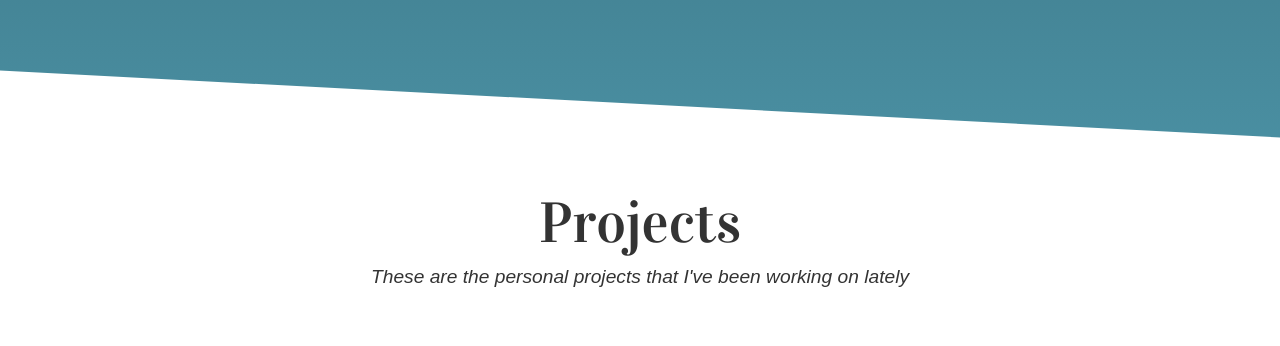
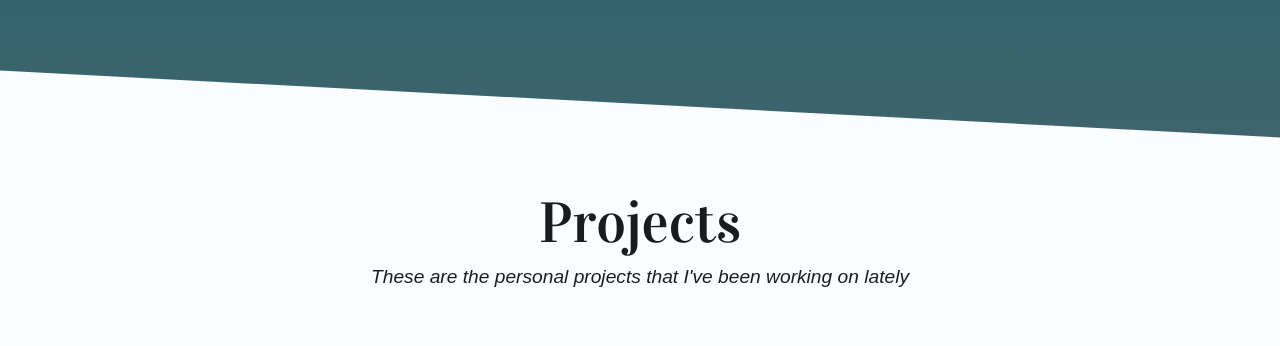
Before and after one commit to erikryverling/website, a React app: page / in a window 1280 px wide. Shown: the part 675-1021 px from the top of the page. Built offline with nearby package versions, Linux system fonts and the light colour scheme; some packages are replaced by stand-ins of ours.

Commit message:
Update color theme

```diff
--- a/src/index.css
+++ b/src/index.css
@@ -3,25 +3,13 @@
 @import url('https://fonts.googleapis.com/css?family=Roboto:300');
 @import url('https://fonts.googleapis.com/css?family=Material+Icons');
 
+@import "theme.light.css" (prefers-color-scheme: light);
+@import "theme.dark.css" (prefers-color-scheme: dark);
+@import "tokens.css";
 @import "mobile.css";
 @import "desktop.css";
 
 :root {
-    /* Colors */
-
-    --color-common-light: #E6E6E6;
-    --color-common-dark: #333333;
-
-    --color-primary: #4F99AD;
-    --color-primary-variant: #2E5A66;
-
-    --color-secondary: #BD6F91;
-
-    --color-background: #FFFFFF;
-
-    --color-card-background-default: #FFFFFF;
-    --color-card-background-selected: #F2F2F2;
-
 
     /* Spaces */
 
@@ -46,13 +34,13 @@
 
 html, body {
     margin: 0;
-    background: linear-gradient(var(--color-primary-variant), var(--color-primary));
+    background: linear-gradient(var(--md-sys-color-primary), var(--md-sys-color-secondary));
 }
 
 p {
     margin: 0;
     font-family: var(--font-body);
-    color: var(--color-common-dark);
+    color: var(--md-sys-color-on-background);
     line-height: 1.5em;
 }
 
@@ -60,7 +48,7 @@ p {
 h1, h2, h3, h4 {
     margin: 0;
     width: fit-content;
-    color: var(--color-common-dark);
+    color: var(--md-sys-color-on-background);
 }
 
 h1 {
@@ -79,8 +67,8 @@ h3 {
 }
 
 h4 {
-     font-family: var(--font-body);
-     color: var(--color-common-dark);
+    font-family: var(--font-body);
+    color: var(--md-sys-color-on-background);
 }
 
 .rootBox {
@@ -106,20 +94,20 @@ h4 {
 }
 
 .socialLogo path {
-    fill: var(--color-common-light);
+    fill: var(--md-sys-color-on-primary);
 }
 
 .socialBox a:hover > .socialLogo path {
-    fill: var(--color-secondary);
+    fill: var(--md-sys-color-tertiary-container);
 }
 
 .titleBox h1 {
-    color: var(--color-common-light);
+    color: var(--md-sys-color-on-primary);
     margin-bottom: var(--space-s);
 }
 
 .titleBox p {
-    color: var(--color-common-light);
+    color: var(--md-sys-color-on-primary);
 }
 
 .titleBox h1 span {
@@ -133,7 +121,7 @@ h4 {
         text-shadow: inherit;
     }
 
-    79%{
+    79% {
         /* TODO cannot use var(--color-primary) for some reason */
         color: #4F99AD;
     }
@@ -185,7 +173,7 @@ h4 {
     white-space: nowrap;
     direction: ltr;
     text-align: center;
-    color: var(--color-common-light);
+    color: var(--md-sys-color-on-primary);
 
     /* Support for all WebKit browsers. */
     -webkit-font-smoothing: antialiased;
@@ -216,13 +204,13 @@ h4 {
 .lowerSectionTop {
     transform: skew(0deg, 3deg);
     position: relative;
-    background-color: var(--color-background);
+    background-color: var(--md-sys-color-background);
 }
 
 .lowerSectionMain {
     flex: 1;
     z-index: 1;
-    background-color: var(--color-background);
+    background-color: var(--md-sys-color-background);
 }
 
 .lowerContentBox {
@@ -249,13 +237,13 @@ h4 {
     flex: 1;
     border-radius: var(--space-xs);
     box-shadow: rgba(60, 64, 67, 0.3) 0 1px 2px 0, rgba(60, 64, 67, 0.15) 0 2px 6px 2px;
-    background-color: var(--color-card-background-default);
+    background-color: var(--md-sys-color-surface-container-low);
     text-decoration: none;
     padding: var(--space-m);
 }
 
 .projectsBox a:hover {
-    background-color: var(--color-card-background-selected);
+    background-color: var(--md-sys-color-surface-container);
 }
 
 .projectsBox img {
@@ -277,9 +265,9 @@ h4 {
 }
 
 .creditsBox a:link, .creditsBox a:visited {
-    color: var(--color-common-dark);
+    color: var(--md-sys-color-on-background);
 }
 
 .creditsBox a:hover {
-    color: var(--color-secondary);
+    color: var(--md-sys-color-secondary);
 }
--- /dev/null
+++ b/src/theme.dark.css
@@ -0,0 +1,51 @@
+:root {
+ --md-sys-color-primary: var(--md-sys-color-primary-dark);
+ --md-sys-color-on-primary: var(--md-sys-color-on-primary-dark);
+ --md-sys-color-primary-container: var(--md-sys-color-primary-container-dark);
+ --md-sys-color-on-primary-container: var(--md-sys-color-on-primary-container-dark);
+ --md-sys-color-primary-fixed: var(--md-sys-color-primary-fixed-dark);
+ --md-sys-color-on-primary-fixed: var(--md-sys-color-on-primary-fixed-dark);
+ --md-sys-color-primary-fixed-dim: var(--md-sys-color-primary-fixed-dim-dark);
+ --md-sys-color-on-primary-fixed-variant: var(--md-sys-color-on-primary-fixed-variant-dark);
+ --md-sys-color-secondary: var(--md-sys-color-secondary-dark);
+ --md-sys-color-on-secondary: var(--md-sys-color-on-secondary-dark);
+ --md-sys-color-secondary-container: var(--md-sys-color-secondary-container-dark);
+ --md-sys-color-on-secondary-container: var(--md-sys-color-on-secondary-container-dark);
+ --md-sys-color-secondary-fixed: var(--md-sys-color-secondary-fixed-dark);
+ --md-sys-color-on-secondary-fixed: var(--md-sys-color-on-secondary-fixed-dark);
+ --md-sys-color-secondary-fixed-dim: var(--md-sys-color-secondary-fixed-dim-dark);
+ --md-sys-color-on-secondary-fixed-variant: var(--md-sys-color-on-secondary-fixed-variant-dark);
+ --md-sys-color-tertiary: var(--md-sys-color-tertiary-dark);
+ --md-sys-color-on-tertiary: var(--md-sys-color-on-tertiary-dark);
+ --md-sys-color-tertiary-container: var(--md-sys-color-tertiary-container-dark);
+ --md-sys-color-on-tertiary-container: var(--md-sys-color-on-tertiary-container-dark);
+ --md-sys-color-tertiary-fixed: var(--md-sys-color-tertiary-fixed-dark);
+ --md-sys-color-on-tertiary-fixed: var(--md-sys-color-on-tertiary-fixed-dark);
+ --md-sys-color-tertiary-fixed-dim: var(--md-sys-color-tertiary-fixed-dim-dark);
+ --md-sys-color-on-tertiary-fixed-variant: var(--md-sys-color-on-tertiary-fixed-variant-dark);
+ --md-sys-color-error: var(--md-sys-color-error-dark);
+ --md-sys-color-on-error: var(--md-sys-color-on-error-dark);
+ --md-sys-color-error-container: var(--md-sys-color-error-container-dark);
+ --md-sys-color-on-error-container: var(--md-sys-color-on-error-container-dark);
+ --md-sys-color-outline: var(--md-sys-color-outline-dark);
+ --md-sys-color-background: var(--md-sys-color-background-dark);
+ --md-sys-color-on-background: var(--md-sys-color-on-background-dark);
+ --md-sys-color-surface: var(--md-sys-color-surface-dark);
+ --md-sys-color-on-surface: var(--md-sys-color-on-surface-dark);
+ --md-sys-color-surface-variant: var(--md-sys-color-surface-variant-dark);
+ --md-sys-color-on-surface-variant: var(--md-sys-color-on-surface-variant-dark);
+ --md-sys-color-inverse-surface: var(--md-sys-color-inverse-surface-dark);
+ --md-sys-color-inverse-on-surface: var(--md-sys-color-inverse-on-surface-dark);
+ --md-sys-color-inverse-primary: var(--md-sys-color-inverse-primary-dark);
+ --md-sys-color-shadow: var(--md-sys-color-shadow-dark);
+ --md-sys-color-surface-tint: var(--md-sys-color-surface-tint-dark);
+ --md-sys-color-outline-variant: var(--md-sys-color-outline-variant-dark);
+ --md-sys-color-scrim: var(--md-sys-color-scrim-dark);
+ --md-sys-color-surface-container-highest: var(--md-sys-color-surface-container-highest-dark);
+ --md-sys-color-surface-container-high: var(--md-sys-color-surface-container-high-dark);
+ --md-sys-color-surface-container: var(--md-sys-color-surface-container-dark);
+ --md-sys-color-surface-container-low: var(--md-sys-color-surface-container-low-dark);
+ --md-sys-color-surface-container-lowest: var(--md-sys-color-surface-container-lowest-dark);
+ --md-sys-color-surface-bright: var(--md-sys-color-surface-bright-dark);
+ --md-sys-color-surface-dim: var(--md-sys-color-surface-dim-dark);
+}
--- /dev/null
+++ b/src/theme.light.css
@@ -0,0 +1,51 @@
+:root {
+ --md-sys-color-primary: var(--md-sys-color-primary-light);
+ --md-sys-color-on-primary: var(--md-sys-color-on-primary-light);
+ --md-sys-color-primary-container: var(--md-sys-color-primary-container-light);
+ --md-sys-color-on-primary-container: var(--md-sys-color-on-primary-container-light);
+ --md-sys-color-primary-fixed: var(--md-sys-color-primary-fixed-light);
+ --md-sys-color-on-primary-fixed: var(--md-sys-color-on-primary-fixed-light);
+ --md-sys-color-primary-fixed-dim: var(--md-sys-color-primary-fixed-dim-light);
+ --md-sys-color-on-primary-fixed-variant: var(--md-sys-color-on-primary-fixed-variant-light);
+ --md-sys-color-secondary: var(--md-sys-color-secondary-light);
+ --md-sys-color-on-secondary: var(--md-sys-color-on-secondary-light);
+ --md-sys-color-secondary-container: var(--md-sys-color-secondary-container-light);
+ --md-sys-color-on-secondary-container: var(--md-sys-color-on-secondary-container-light);
+ --md-sys-color-secondary-fixed: var(--md-sys-color-secondary-fixed-light);
+ --md-sys-color-on-secondary-fixed: var(--md-sys-color-on-secondary-fixed-light);
+ --md-sys-color-secondary-fixed-dim: var(--md-sys-color-secondary-fixed-dim-light);
+ --md-sys-color-on-secondary-fixed-variant: var(--md-sys-color-on-secondary-fixed-variant-light);
+ --md-sys-color-tertiary: var(--md-sys-color-tertiary-light);
+ --md-sys-color-on-tertiary: var(--md-sys-color-on-tertiary-light);
+ --md-sys-color-tertiary-container: var(--md-sys-color-tertiary-container-light);
+ --md-sys-color-on-tertiary-container: var(--md-sys-color-on-tertiary-container-light);
+ --md-sys-color-tertiary-fixed: var(--md-sys-color-tertiary-fixed-light);
+ --md-sys-color-on-tertiary-fixed: var(--md-sys-color-on-tertiary-fixed-light);
+ --md-sys-color-tertiary-fixed-dim: var(--md-sys-color-tertiary-fixed-dim-light);
+ --md-sys-color-on-tertiary-fixed-variant: var(--md-sys-color-on-tertiary-fixed-variant-light);
+ --md-sys-color-error: var(--md-sys-color-error-light);
+ --md-sys-color-on-error: var(--md-sys-color-on-error-light);
+ --md-sys-color-error-container: var(--md-sys-color-error-container-light);
+ --md-sys-color-on-error-container: var(--md-sys-color-on-error-container-light);
+ --md-sys-color-outline: var(--md-sys-color-outline-light);
+ --md-sys-color-background: var(--md-sys-color-background-light);
+ --md-sys-color-on-background: var(--md-sys-color-on-background-light);
+ --md-sys-color-surface: var(--md-sys-color-surface-light);
+ --md-sys-color-on-surface: var(--md-sys-color-on-surface-light);
+ --md-sys-color-surface-variant: var(--md-sys-color-surface-variant-light);
+ --md-sys-color-on-surface-variant: var(--md-sys-color-on-surface-variant-light);
+ --md-sys-color-inverse-surface: var(--md-sys-color-inverse-surface-light);
+ --md-sys-color-inverse-on-surface: var(--md-sys-color-inverse-on-surface-light);
+ --md-sys-color-inverse-primary: var(--md-sys-color-inverse-primary-light);
+ --md-sys-color-shadow: var(--md-sys-color-shadow-light);
+ --md-sys-color-surface-tint: var(--md-sys-color-surface-tint-light);
+ --md-sys-color-outline-variant: var(--md-sys-color-outline-variant-light);
+ --md-sys-color-scrim: var(--md-sys-color-scrim-light);
+ --md-sys-color-surface-container-highest: var(--md-sys-color-surface-container-highest-light);
+ --md-sys-color-surface-container-high: var(--md-sys-color-surface-container-high-light);
+ --md-sys-color-surface-container: var(--md-sys-color-surface-container-light);
+ --md-sys-color-surface-container-low: var(--md-sys-color-surface-container-low-light);
+ --md-sys-color-surface-container-lowest: var(--md-sys-color-surface-container-lowest-light);
+ --md-sys-color-surface-bright: var(--md-sys-color-surface-bright-light);
+ --md-sys-color-surface-dim: var(--md-sys-color-surface-dim-light);
+}
--- /dev/null
+++ b/src/tokens.css
@@ -0,0 +1,211 @@
+:root {
+  --md-source: #4F99AD;
+  /* primary */
+  --md-ref-palette-primary0: #000000;
+  --md-ref-palette-primary5: #001419;
+  --md-ref-palette-primary10: #001F26;
+  --md-ref-palette-primary20: #003641;
+  --md-ref-palette-primary25: #00424F;
+  --md-ref-palette-primary30: #004E5D;
+  --md-ref-palette-primary35: #005B6C;
+  --md-ref-palette-primary40: #00687B;
+  --md-ref-palette-primary50: #00829A;
+  --md-ref-palette-primary60: #009EBB;
+  --md-ref-palette-primary70: #2FBAD9;
+  --md-ref-palette-primary80: #57D6F6;
+  --md-ref-palette-primary90: #AEECFF;
+  --md-ref-palette-primary95: #D9F5FF;
+  --md-ref-palette-primary98: #F1FBFF;
+  --md-ref-palette-primary99: #F8FDFF;
+  --md-ref-palette-primary100: #FFFFFF;
+  /* secondary */
+  --md-ref-palette-secondary0: #000000;
+  --md-ref-palette-secondary5: #001419;
+  --md-ref-palette-secondary10: #061F25;
+  --md-ref-palette-secondary20: #1D343A;
+  --md-ref-palette-secondary25: #283F45;
+  --md-ref-palette-secondary30: #344A51;
+  --md-ref-palette-secondary35: #3F565D;
+  --md-ref-palette-secondary40: #4B6269;
+  --md-ref-palette-secondary50: #647B82;
+  --md-ref-palette-secondary60: #7D959C;
+  --md-ref-palette-secondary70: #97AFB7;
+  --md-ref-palette-secondary80: #B2CBD3;
+  --md-ref-palette-secondary90: #CEE7EF;
+  --md-ref-palette-secondary95: #DCF5FD;
+  --md-ref-palette-secondary98: #F1FBFF;
+  --md-ref-palette-secondary99: #F8FDFF;
+  --md-ref-palette-secondary100: #FFFFFF;
+  /* tertiary */
+  --md-ref-palette-tertiary0: #000000;
+  --md-ref-palette-tertiary5: #090E2C;
+  --md-ref-palette-tertiary10: #141937;
+  --md-ref-palette-tertiary20: #292E4D;
+  --md-ref-palette-tertiary25: #343959;
+  --md-ref-palette-tertiary30: #404565;
+  --md-ref-palette-tertiary35: #4B5071;
+  --md-ref-palette-tertiary40: #575C7E;
+  --md-ref-palette-tertiary50: #707598;
+  --md-ref-palette-tertiary60: #8A8FB3;
+  --md-ref-palette-tertiary70: #A4A9CE;
+  --md-ref-palette-tertiary80: #C0C4EB;
+  --md-ref-palette-tertiary90: #DEE0FF;
+  --md-ref-palette-tertiary95: #F0EFFF;
+  --md-ref-palette-tertiary98: #FBF8FF;
+  --md-ref-palette-tertiary99: #FEFBFF;
+  --md-ref-palette-tertiary100: #FFFFFF;
+  /* error */
+  --md-ref-palette-error0: #000000;
+  --md-ref-palette-error5: #2D0001;
+  --md-ref-palette-error10: #410002;
+  --md-ref-palette-error20: #690005;
+  --md-ref-palette-error25: #7E0007;
+  --md-ref-palette-error30: #93000A;
+  --md-ref-palette-error35: #A80710;
+  --md-ref-palette-error40: #BA1A1A;
+  --md-ref-palette-error50: #DE3730;
+  --md-ref-palette-error60: #FF5449;
+  --md-ref-palette-error70: #FF897D;
+  --md-ref-palette-error80: #FFB4AB;
+  --md-ref-palette-error90: #FFDAD6;
+  --md-ref-palette-error95: #FFEDEA;
+  --md-ref-palette-error98: #FFF8F7;
+  --md-ref-palette-error99: #FFFBFF;
+  --md-ref-palette-error100: #FFFFFF;
+  /* neutral */
+  --md-ref-palette-neutral0: #000000;
+  --md-ref-palette-neutral5: #0E1113;
+  --md-ref-palette-neutral10: #191C1D;
+  --md-ref-palette-neutral20: #2E3132;
+  --md-ref-palette-neutral25: #393C3D;
+  --md-ref-palette-neutral30: #444748;
+  --md-ref-palette-neutral35: #505354;
+  --md-ref-palette-neutral40: #5C5F60;
+  --md-ref-palette-neutral50: #757779;
+  --md-ref-palette-neutral60: #8E9192;
+  --md-ref-palette-neutral70: #A9ABAD;
+  --md-ref-palette-neutral80: #C5C7C8;
+  --md-ref-palette-neutral90: #E1E3E4;
+  --md-ref-palette-neutral95: #EFF1F2;
+  --md-ref-palette-neutral98: #F8F9FB;
+  --md-ref-palette-neutral99: #FBFCFE;
+  --md-ref-palette-neutral100: #FFFFFF;
+  /* neutral-variant */
+  --md-ref-palette-neutral-variant0: #000000;
+  --md-ref-palette-neutral-variant5: #0A1215;
+  --md-ref-palette-neutral-variant10: #141D20;
+  --md-ref-palette-neutral-variant20: #293235;
+  --md-ref-palette-neutral-variant25: #343D40;
+  --md-ref-palette-neutral-variant30: #3F484B;
+  --md-ref-palette-neutral-variant35: #4B5457;
+  --md-ref-palette-neutral-variant40: #576063;
+  --md-ref-palette-neutral-variant50: #70787C;
+  --md-ref-palette-neutral-variant60: #899295;
+  --md-ref-palette-neutral-variant70: #A4ADB0;
+  --md-ref-palette-neutral-variant80: #BFC8CB;
+  --md-ref-palette-neutral-variant90: #DBE4E7;
+  --md-ref-palette-neutral-variant95: #E9F2F6;
+  --md-ref-palette-neutral-variant98: #F2FBFE;
+  --md-ref-palette-neutral-variant99: #F8FDFF;
+  --md-ref-palette-neutral-variant100: #FFFFFF;
+  /* light */
+  --md-sys-color-primary-light: #00687B;
+  --md-sys-color-on-primary-light: #FFFFFF;
+  --md-sys-color-primary-container-light: #AEECFF;
+  --md-sys-color-on-primary-container-light: #001F26;
+  --md-sys-color-primary-fixed-light: #AEECFF;
+  --md-sys-color-on-primary-fixed-light: #001F26;
+  --md-sys-color-primary-fixed-dim-light: #57D6F6;
+  --md-sys-color-on-primary-fixed-variant-light: #004E5D;
+  --md-sys-color-secondary-light: #4B6269;
+  --md-sys-color-on-secondary-light: #FFFFFF;
+  --md-sys-color-secondary-container-light: #CEE7EF;
+  --md-sys-color-on-secondary-container-light: #061F25;
+  --md-sys-color-secondary-fixed-light: #CEE7EF;
+  --md-sys-color-on-secondary-fixed-light: #061F25;
+  --md-sys-color-secondary-fixed-dim-light: #B2CBD3;
+  --md-sys-color-on-secondary-fixed-variant-light: #344A51;
+  --md-sys-color-tertiary-light: #575C7E;
+  --md-sys-color-on-tertiary-light: #FFFFFF;
+  --md-sys-color-tertiary-container-light: #DEE0FF;
+  --md-sys-color-on-tertiary-container-light: #141937;
+  --md-sys-color-tertiary-fixed-light: #DEE0FF;
+  --md-sys-color-on-tertiary-fixed-light: #141937;
+  --md-sys-color-tertiary-fixed-dim-light: #C0C4EB;
+  --md-sys-color-on-tertiary-fixed-variant-light: #404565;
+  --md-sys-color-error-light: #BA1A1A;
+  --md-sys-color-on-error-light: #FFFFFF;
+  --md-sys-color-error-container-light: #FFDAD6;
+  --md-sys-color-on-error-container-light: #410002;
+  --md-sys-color-outline-light: #70787C;
+  --md-sys-color-background-light: #FBFCFE;
+  --md-sys-color-on-background-light: #191C1D;
+  --md-sys-color-surface-light: #F8F9FB;
+  --md-sys-color-on-surface-light: #191C1D;
+  --md-sys-color-surface-variant-light: #DBE4E7;
+  --md-sys-color-on-surface-variant-light: #3F484B;
+  --md-sys-color-inverse-surface-light: #2E3132;
+  --md-sys-color-inverse-on-surface-light: #EFF1F2;
+  --md-sys-color-inverse-primary-light: #57D6F6;
+  --md-sys-color-shadow-light: #000000;
+  --md-sys-color-surface-tint-light: #00687B;
+  --md-sys-color-outline-variant-light: #BFC8CB;
+  --md-sys-color-scrim-light: #000000;
+  --md-sys-color-surface-container-highest-light: #E1E3E4;
+  --md-sys-color-surface-container-high-light: #E6E8E9;
+  --md-sys-color-surface-container-light: #ECEEEF;
+  --md-sys-color-surface-container-low-light: #F2F4F5;
+  --md-sys-color-surface-container-lowest-light: #FFFFFF;
+  --md-sys-color-surface-bright-light: #F8F9FB;
+  --md-sys-color-surface-dim-light: #D8DADB;
+  /* dark */
+  --md-sys-color-primary-dark: #57D6F6;
+  --md-sys-color-on-primary-dark: #003641;
+  --md-sys-color-primary-container-dark: #004E5D;
+  --md-sys-color-on-primary-container-dark: #AEECFF;
+  --md-sys-color-primary-fixed-dark: #AEECFF;
+  --md-sys-color-on-primary-fixed-dark: #001F26;
+  --md-sys-color-primary-fixed-dim-dark: #57D6F6;
+  --md-sys-color-on-primary-fixed-variant-dark: #004E5D;
+  --md-sys-color-secondary-dark: #B2CBD3;
+  --md-sys-color-on-secondary-dark: #1D343A;
+  --md-sys-color-secondary-container-dark: #344A51;
+  --md-sys-color-on-secondary-container-dark: #CEE7EF;
+  --md-sys-color-secondary-fixed-dark: #CEE7EF;
+  --md-sys-color-on-secondary-fixed-dark: #061F25;
+  --md-sys-color-secondary-fixed-dim-dark: #B2CBD3;
+  --md-sys-color-on-secondary-fixed-variant-dark: #344A51;
+  --md-sys-color-tertiary-dark: #C0C4EB;
+  --md-sys-color-on-tertiary-dark: #292E4D;
+  --md-sys-color-tertiary-container-dark: #404565;
+  --md-sys-color-on-tertiary-container-dark: #DEE0FF;
+  --md-sys-color-tertiary-fixed-dark: #DEE0FF;
+  --md-sys-color-on-tertiary-fixed-dark: #141937;
+  --md-sys-color-tertiary-fixed-dim-dark: #C0C4EB;
+  --md-sys-color-on-tertiary-fixed-variant-dark: #404565;
+  --md-sys-color-error-dark: #FFB4AB;
+  --md-sys-color-on-error-dark: #690005;
+  --md-sys-color-error-container-dark: #93000A;
+  --md-sys-color-on-error-container-dark: #FFDAD6;
+  --md-sys-color-outline-dark: #899295;
+  --md-sys-color-background-dark: #191C1D;
+  --md-sys-color-on-background-dark: #E1E3E4;
+  --md-sys-color-surface-dark: #111415;
+  --md-sys-color-on-surface-dark: #C5C7C8;
+  --md-sys-color-surface-variant-dark: #3F484B;
+  --md-sys-color-on-surface-variant-dark: #BFC8CB;
+  --md-sys-color-inverse-surface-dark: #E1E3E4;
+  --md-sys-color-inverse-on-surface-dark: #191C1D;
+  --md-sys-color-inverse-primary-dark: #00687B;
+  --md-sys-color-shadow-dark: #000000;
+  --md-sys-color-surface-tint-dark: #57D6F6;
+  --md-sys-color-outline-variant-dark: #3F484B;
+  --md-sys-color-scrim-dark: #000000;
+  --md-sys-color-surface-container-highest-dark: #323536;
+  --md-sys-color-surface-container-high-dark: #272A2C;
+  --md-sys-color-surface-container-dark: #1D2021;
+  --md-sys-color-surface-container-low-dark: #191C1D;
+  --md-sys-color-surface-container-lowest-dark: #0B0F10;
+  --md-sys-color-surface-bright-dark: #363A3B;
+  --md-sys-color-surface-dim-dark: #111415;
+}
```
